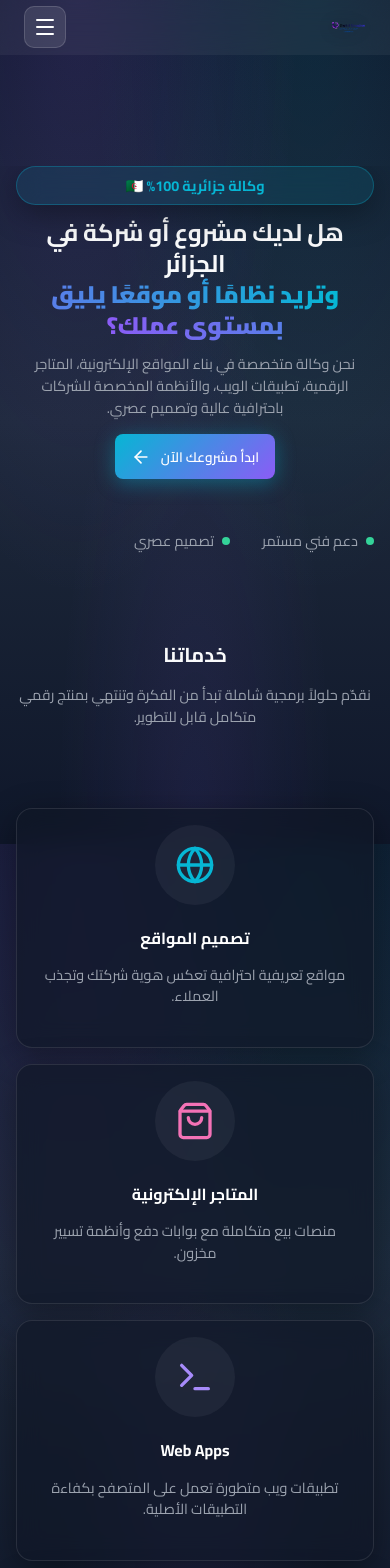
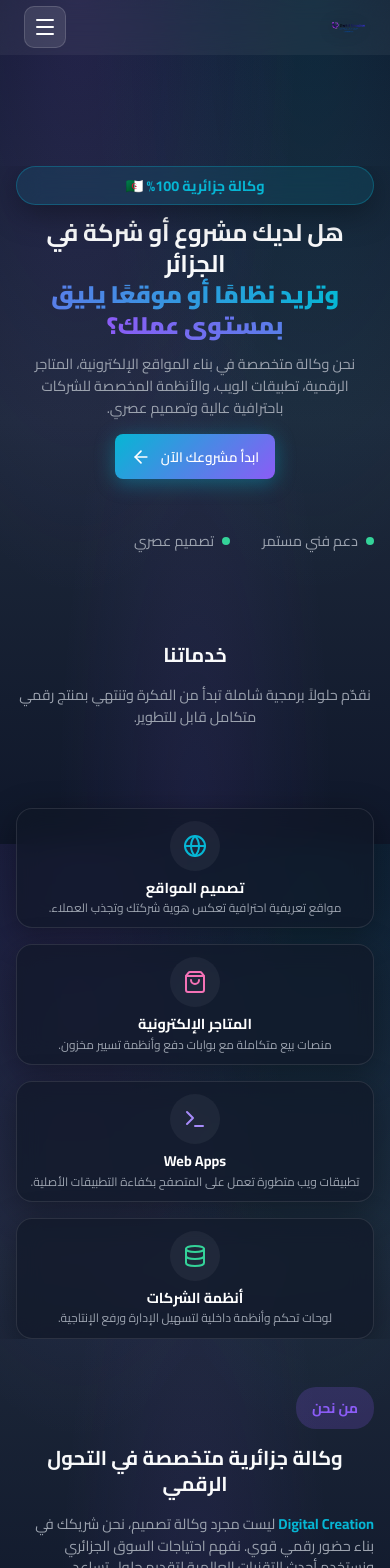
Before and after one commit to DMR-7-1/digital-creation-agency, a React (Vite) app: page / in a window 390 px wide. Shown: the top 1568 px of the page. Built offline with nearby package versions, Linux system fonts and the light colour scheme.

Commit message:
Mobile: Services section 2x2 grid to reduce scroll

```diff
--- a/src/sections/Services.jsx
+++ b/src/sections/Services.jsx
@@ -35,7 +35,7 @@ const Services = () => {
           </p>
         </div>
 
-        <div style={{
+        <div className="services-home-grid" style={{
           display: 'grid',
           gridTemplateColumns: 'repeat(auto-fit, minmax(280px, 1fr))',
           gap: '2.5rem'
--- a/src/styles/mobile.css
+++ b/src/styles/mobile.css
@@ -163,6 +163,40 @@
     gap: 0.5rem !important;
   }
 
+  /* HOMEPAGE SERVICES: 2x2 Grid (User Request) */
+  .services-home-grid {
+    display: grid !important;
+    grid-template-columns: repeat(2, 1fr) !important; /* 2 columns */
+    gap: 0.75rem !important;
+  }
+
+  .services-home-grid > div {
+    padding: 0.75rem !important;
+    text-align: center !important;
+  }
+
+  .services-home-grid > div > div:first-child {
+    width: 50px !important;
+    height: 50px !important;
+    margin-bottom: 0.5rem !important;
+  }
+
+  .services-home-grid svg {
+    width: 24px !important;
+    height: 24px !important;
+  }
+
+  .services-home-grid h3 {
+    font-size: 0.9rem !important;
+    margin-bottom: 0.25rem !important;
+  }
+
+  .services-home-grid p {
+    font-size: 0.75rem !important;
+    line-height: 1.3 !important;
+    margin: 0 !important;
+  }
+
   .services-grid-system .glass-panel {
     padding: 0.5rem !important;
   }
```
